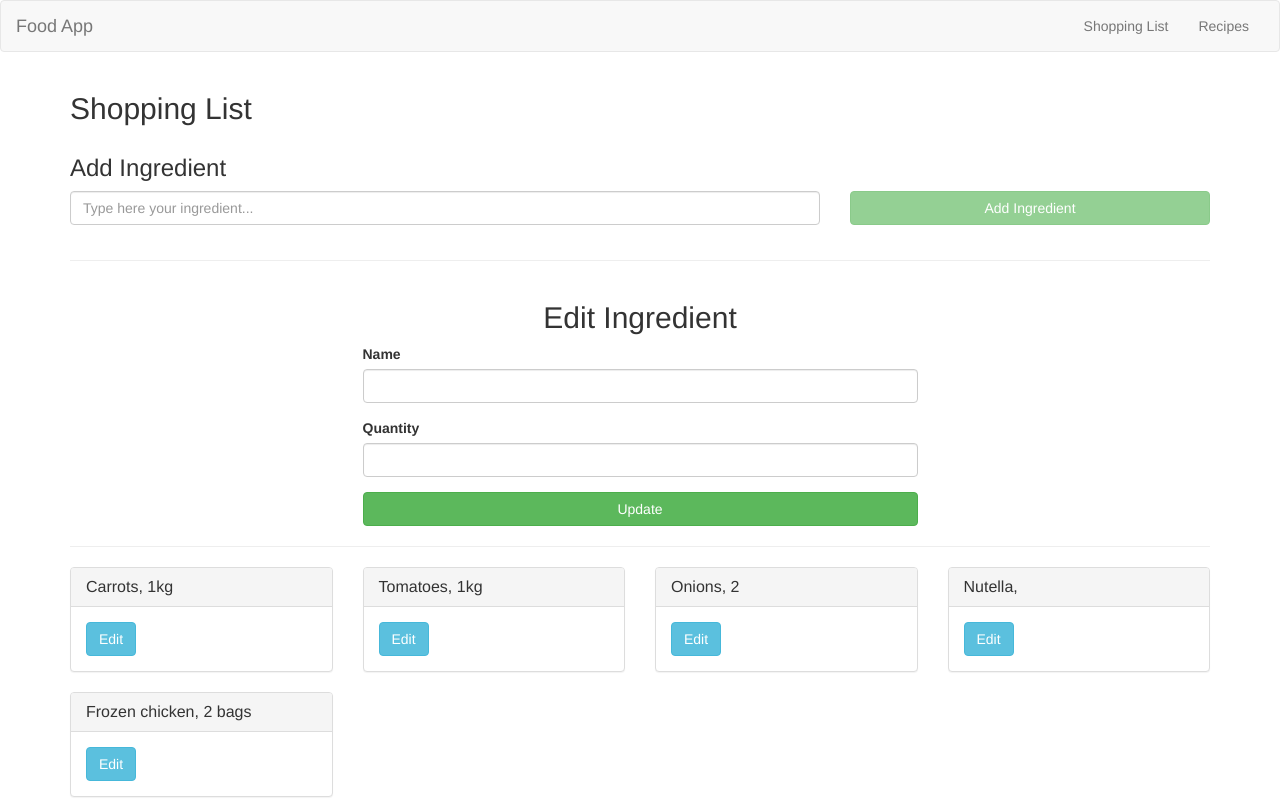
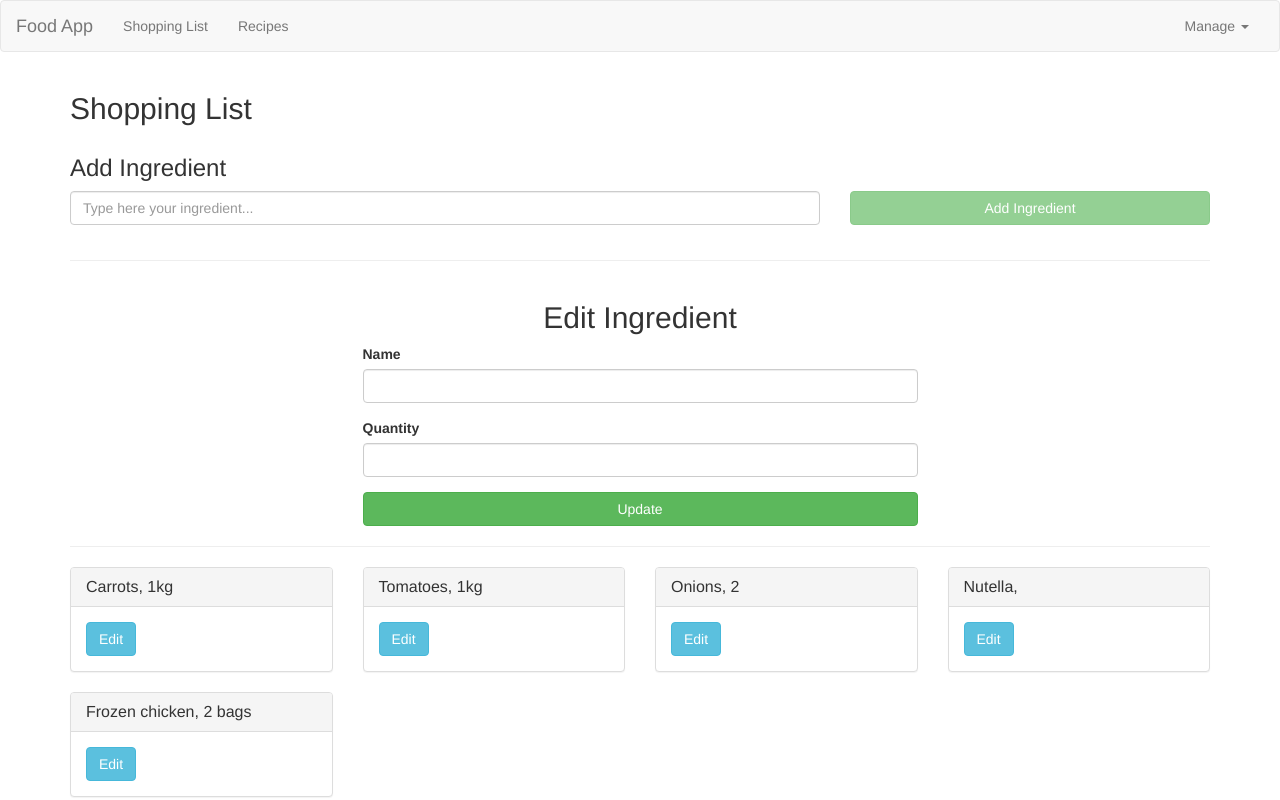
Before and after one commit to tontonialberto/angular-course-recipebook, an Angular app: page / in a window 1280 px wide. Shown: the top 800 px of the page. Built offline with nearby package versions, Linux system fonts and the light colour scheme.

Commit message:
Add dropdown inside header component

```diff
--- a/src/app/header/header.component.html
+++ b/src/app/header/header.component.html
@@ -11,9 +11,18 @@
         </div>
 
         <div class="navbar-collapse" [ngClass]="{'collapse': !showLinks}" id="bs-example-navbar-collapse-1">
-            <ul class="nav navbar-nav navbar-right">
+            <ul class="nav navbar-nav">
                 <li><a href="#">Shopping List</a></li>
                 <li><a href="#">Recipes</a></li>
+            </ul>
+            <ul class="nav navbar-nav navbar-right">
+                <li class="dropdown" [ngClass]="{'open': openDropdown}">
+                    <a href="#" class="dropdown-toggle" (click)="toggleDropdown()">Manage <span class="caret"></span></a>
+                    <ul class="dropdown-menu">
+                        <li><a href="#">Save Data</a></li>
+                        <li><a href="#">Fetch Data</a></li>
+                    </ul>
+                </li>
             </ul>
         </div>
     </div>
--- a/src/app/header/header.component.ts
+++ b/src/app/header/header.component.ts
@@ -10,6 +10,8 @@ export class HeaderComponent implements OnInit {
   // Used for collapsible navbar on mobile devices.
   showLinks: boolean = false;
 
+  openDropdown: boolean = false;
+
   constructor() { }
 
   ngOnInit(): void {
@@ -19,4 +21,7 @@ export class HeaderComponent implements OnInit {
     this.showLinks = !this.showLinks;
   }
 
+  toggleDropdown(): void {
+    this.openDropdown = !this.openDropdown;
+  }
 }
--- a/src/app/ingredient-edit/ingredient-edit.component.ts
+++ b/src/app/ingredient-edit/ingredient-edit.component.ts
@@ -1,5 +1,5 @@
 import { Component, EventEmitter, Input, OnInit, Output } from '@angular/core';
-import { Ingredient } from '../models/Ingredient.model';
+import { Ingredient } from '../_models/Ingredient.model';
 
 @Component({
   selector: 'app-ingredient-edit',
--- a/src/app/recipe-list/recipe-list.component.ts
+++ b/src/app/recipe-list/recipe-list.component.ts
@@ -1,5 +1,5 @@
 import { Component, OnInit } from '@angular/core';
-import { Recipe } from '../models/Recipe.model';
+import { Recipe } from '../_models/Recipe.model';
 
 @Component({
   selector: 'app-recipe-list',
--- a/src/app/shopping-list/shopping-list.component.ts
+++ b/src/app/shopping-list/shopping-list.component.ts
@@ -1,5 +1,5 @@
 import { Component, OnInit } from '@angular/core';
-import { Ingredient } from '../models/Ingredient.model';
+import { Ingredient } from '../_models/Ingredient.model';
 
 @Component({
   selector: 'app-shopping-list',
```
Also changed, not shown: src/app/_models/Ingredient.model.ts (renamed from src/app/models/Ingredient.model.ts), src/app/_models/Recipe.model.ts (renamed from src/app/models/Recipe.model.ts).
